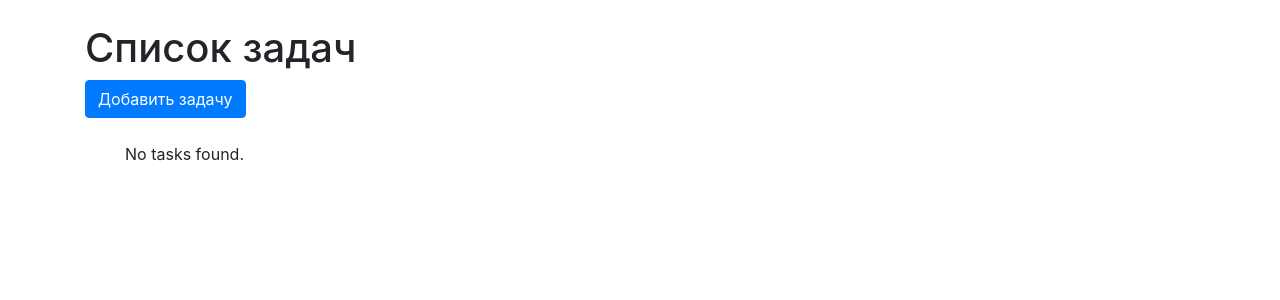
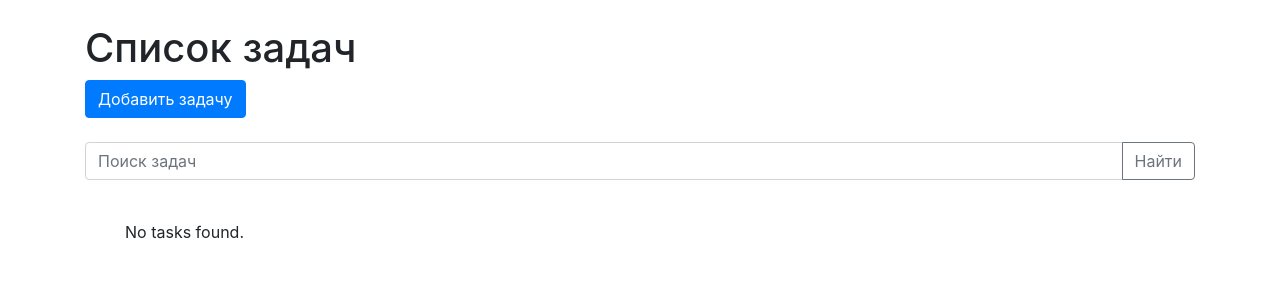
Before and after one commit to inkstatim/ToDo, a Django app: template ToDo_list/todo/templates/todo/task_list.html in a window 1280 px wide. Shown: the part 56-356 px from the top of the page. Run offline with Django 3.2, Linux system fonts and the light colour scheme; the template is opened without the code that fills it, so the values that code supplies are empty; some libraries are stand-ins or nearby versions.

Commit message:
Add search form to template

```diff
--- a/ToDo_list/todo/templates/todo/task_list.html
+++ b/ToDo_list/todo/templates/todo/task_list.html
@@ -4,11 +4,20 @@
 {% block content %}
     <h1>Список задач</h1>
 
-  <a href="{% url 'todo:task_create' %}" class="btn btn-primary">Добавить задачу</a><br>
-
+    <a href="{% url 'todo:task_create' %}" class="btn btn-primary">Добавить задачу</a><br><br>
+    <div>
+        <form method="GET">
+            <div class="input-group mb-3">
+                <input type="text" class="form-control" placeholder="Поиск задач" name="search">
+                <div class="input-group-append">
+                    <button class="btn btn-outline-secondary" type="submit">Найти</button>
+                </div>
+            </div>
+        </form>
+    </div>
     <ul>
         <br>
-      {% for task in task_list %}
+        {% for task in tasks %}
             <div class="card mb-2">
                 <div class="card-body">
                     <h5 class="card-title">{{ task.title }}</h5>
@@ -22,7 +31,8 @@
                     <form action="{% url 'todo:task_toggle_complete' task.pk %}" method="post" class="d-inline">
                         {% csrf_token %}
                         <div class="form-check form-check-inline">
-          <input type="checkbox" name="completed" class="form-check-input" {% if task.completed %}checked{% endif %}>
+                            <input type="checkbox" name="completed" class="form-check-input"
+                                   {% if task.completed %}checked{% endif %}>
                             <label class="form-check-label">Выполнено</label>
                         </div>
                         <button type="submit" class="btn btn-primary">Сохранить</button>
```
Lines whose indentation alone changed are shown as unchanged.
